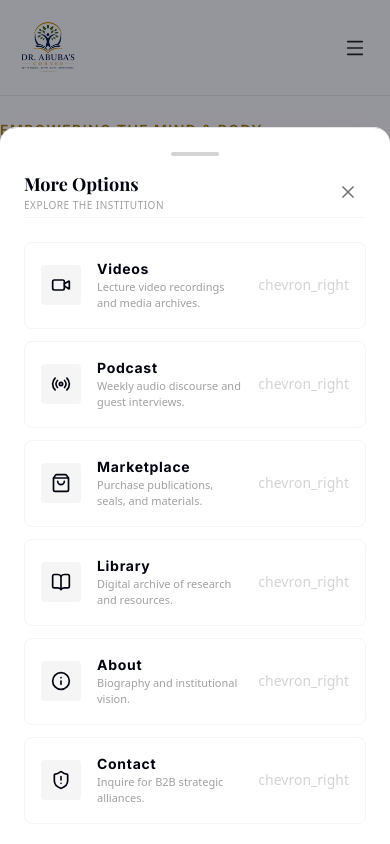
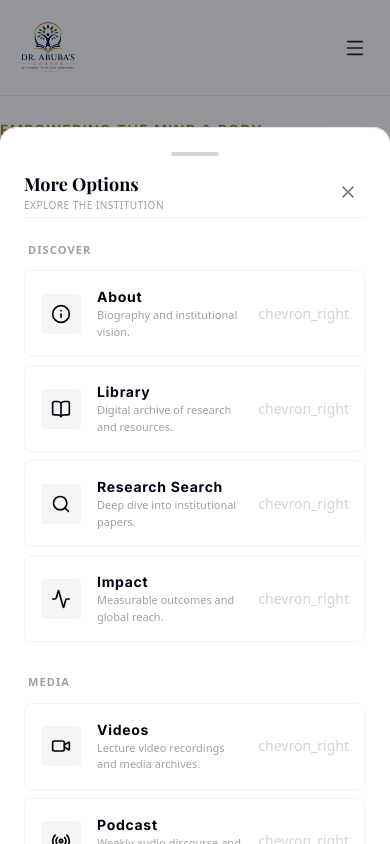
Before and after one commit to klmayua/drabubascorner, a Next.js app: page / in a window 390 px wide. Both pictures are taken after a click on the button "Toggle Menu". Shown: the top 844 px of the page. Built offline with nearby package versions, Linux system fonts and the light colour scheme; a web font is replaced by a local one.

Commit message:
feat: full mobile experience optimization for native-feel and a11y

```diff
--- a/src/components/Footer.tsx
+++ b/src/components/Footer.tsx
@@ -70,7 +70,7 @@ export default function Footer() {
         <div className="col-span-12 md:col-span-6 lg:col-span-2 flex flex-col border-b border-white/5 md:border-b-0 pb-4 md:pb-0">
           <button
             onClick={() => setIsNavOpen(!isNavOpen)}
-            className="flex justify-between items-center w-full text-left md:pointer-events-none focus:outline-none focus:ring-0 select-none bg-transparent border-none p-0 cursor-pointer"
+            className="flex justify-between items-center w-full text-left md:pointer-events-none focus:outline-none focus:ring-0 select-none bg-transparent border-none p-3 md:p-0 cursor-pointer active:scale-95 transition-transform"
           >
             <h6 className="font-label-lg text-label-lg text-white font-semibold uppercase tracking-wider mb-2">Navigation</h6>
             <span className="md:hidden text-white/60">
@@ -82,7 +82,7 @@ export default function Footer() {
               <Link
                 key={link.name}
                 href={link.href}
-                className="font-body-sm text-body-sm text-white/80 hover:text-white transition-all py-1 md:py-0"
+                className="font-body-sm text-body-sm text-white/80 hover:text-white transition-all py-2 md:py-0 active:scale-95"
               >
                 {link.name}
               </Link>
@@ -94,7 +94,7 @@ export default function Footer() {
         <div className="col-span-12 md:col-span-6 lg:col-span-2 flex flex-col border-b border-white/5 md:border-b-0 pb-4 md:pb-0">
           <button
             onClick={() => setIsInstOpen(!isInstOpen)}
-            className="flex justify-between items-center w-full text-left md:pointer-events-none focus:outline-none focus:ring-0 select-none bg-transparent border-none p-0 cursor-pointer"
+            className="flex justify-between items-center w-full text-left md:pointer-events-none focus:outline-none focus:ring-0 select-none bg-transparent border-none p-3 md:p-0 cursor-pointer active:scale-95 transition-transform"
           >
             <h6 className="font-label-lg text-label-lg text-white font-semibold uppercase tracking-wider mb-2">Institution</h6>
             <span className="md:hidden text-white/60">
@@ -102,22 +102,22 @@ export default function Footer() {
             </span>
           </button>
           <div className={`flex-col gap-unit-xs mt-2 md:mt-0 ${isInstOpen ? 'flex animate-fade-in-up' : 'hidden md:flex'}`}>
-            <Link href="/dashboard" className="font-body-sm text-body-sm text-white/80 hover:text-white transition-all py-1 md:py-0">
+            <Link href="/dashboard" className="font-body-sm text-body-sm text-white/80 hover:text-white transition-all py-2 md:py-0 active:scale-95">
               Member Dashboard
             </Link>
-            <Link href="/library" className="font-body-sm text-body-sm text-white/80 hover:text-white transition-all py-1 md:py-0">
+            <Link href="/library" className="font-body-sm text-body-sm text-white/80 hover:text-white transition-all py-2 md:py-0 active:scale-95">
               Research Library
             </Link>
-            <Link href="/partners" className="font-body-sm text-body-sm text-white/80 hover:text-white transition-all py-1 md:py-0">
+            <Link href="/partners" className="font-body-sm text-body-sm text-white/80 hover:text-white transition-all py-2 md:py-0 active:scale-95">
               Academic Cohort
             </Link>
-            <Link href="/speaking-consulting" className="font-body-sm text-body-sm text-white/80 hover:text-white transition-all py-1 md:py-0">
+            <Link href="/speaking-consulting" className="font-body-sm text-body-sm text-white/80 hover:text-white transition-all py-2 md:py-0 active:scale-95">
               Speaking
             </Link>
-            <Link href="/library" className="font-body-sm text-body-sm text-white/80 hover:text-white transition-all py-1 md:py-0">
+            <Link href="/library" className="font-body-sm text-body-sm text-white/80 hover:text-white transition-all py-2 md:py-0 active:scale-95">
               Resources
             </Link>
-            <Link href="mailto:info@drabubascorner.edu" className="font-body-sm text-body-sm text-white/80 hover:text-white transition-all py-1 md:py-0">
+            <Link href="mailto:info@drabubascorner.edu" className="font-body-sm text-body-sm text-white/80 hover:text-white transition-all py-2 md:py-0 active:scale-95">
               Contact
             </Link>
           </div>
--- a/src/components/MobileBottomNav.tsx
+++ b/src/components/MobileBottomNav.tsx
@@ -55,7 +55,7 @@ export default function MobileBottomNav() {
   };
 
   return (
-    <div className="md:hidden fixed bottom-0 left-0 right-0 h-[72px] bg-white/80 dark:bg-neutral-900/80 backdrop-blur-md border-t border-neutral-200 dark:border-neutral-800 z-50 px-4 pb-[safe-area-inset-bottom] transition-all duration-150 shadow-[0_-4px_16px_rgba(0,0,0,0.06)]">
+    <div className="md:hidden fixed bottom-0 left-0 right-0 h-[72px] bg-white/80 dark:bg-neutral-900/80 backdrop-blur-md border-t border-neutral-200 dark:border-neutral-800 z-50 px-4 pb-[env(safe-area-inset-bottom)] transition-all duration-150 shadow-[0_-4px_16px_rgba(0,0,0,0.06)] touch-action-manipulation">
       <nav className="flex justify-between items-center h-full max-w-md mx-auto">
         {navItems.map((item, index) => {
           const IconComponent = item.icon;
@@ -67,7 +67,7 @@ export default function MobileBottomNav() {
           const isActive = isRouteActive;
 
           const content = (
-            <div className="flex flex-col items-center justify-center h-full w-full gap-1">
+            <div className="flex flex-col items-center justify-center h-full w-full gap-1 transition-transform active:scale-95">
               <IconComponent
                 className={`transition-colors duration-200 ${isActive ? 'text-[#C5A059]' : 'text-neutral-500'}`}
                 size={22}
--- a/src/components/MoreMenuBottomSheet.tsx
+++ b/src/components/MoreMenuBottomSheet.tsx
@@ -2,7 +2,11 @@
 
 import React, { useEffect, useState } from 'react';
 import Link from 'next/link';
-import { X, Video, Radio, ShoppingBag, Info, ShieldAlert, BookOpen } from 'lucide-react';
+import {
+  X, Video, Radio, ShoppingBag, Info, ShieldAlert,
+  BookOpen, Search, Activity, Mail, Archive,
+  Calendar, Briefcase, Mic
+} from 'lucide-react';
 
 interface SheetLink {
   name: string;
@@ -11,46 +15,49 @@ interface SheetLink {
   description: string;
 }
 
-const sheetLinks: SheetLink[] = [
+interface SheetSection {
+  title: string;
+  links: SheetLink[];
+}
+
+const sections: SheetSection[] = [
   {
-    name: 'Videos',
-    href: '/video-archive',
-    icon: Video,
-    description: 'Lecture video recordings and media archives.',
+    title: 'Discover',
+    links: [
+      { name: 'About', href: '/about', icon: Info, description: 'Biography and institutional vision.' },
+      { name: 'Library', href: '/library', icon: BookOpen, description: 'Digital archive of research and resources.' },
+      { name: 'Research Search', href: '/research-search', icon: Search, description: 'Deep dive into institutional papers.' },
+      { name: 'Impact', href: '/impact', icon: Activity, description: 'Measurable outcomes and global reach.' },
+    ],
   },
   {
-    name: 'Podcast',
-    href: '/podcast',
-    icon: Radio,
-    description: 'Weekly audio discourse and guest interviews.',
+    title: 'Media',
+    links: [
+      { name: 'Videos', href: '/video-archive', icon: Video, description: 'Lecture video recordings and media archives.' },
+      { name: 'Podcast', href: '/podcast', icon: Radio, description: 'Weekly audio discourse and guest interviews.' },
+      { name: 'Newsletter', href: '/newsletter', icon: Mail, description: 'The Weekly Dispatch subscription.' },
+      { name: 'Newsletter Archive', href: '/newsletter-archive', icon: Archive, description: 'Past editions of the institutional dispatch.' },
+    ],
   },
   {
-    name: 'Marketplace',
-    href: '/marketplace',
-    icon: ShoppingBag,
-    description: 'Purchase publications, seals, and materials.',
+    title: 'Opportunities',
+    links: [
+      { name: 'Events', href: '/events', icon: Calendar, description: 'Upcoming seminars and symposiums.' },
+      { name: 'Services', href: '/services', icon: Briefcase, description: 'Professional consulting and guidance.' },
+      { name: 'Speaking', href: '/speaking-consulting', icon: Mic, description: 'Keynote and strategic lecture engagements.' },
+      { name: 'Partners', href: '/partners', icon: ShieldAlert, description: 'Inquire for B2B strategic alliances.' },
+    ],
   },
   {
-    name: 'Library',
-    href: '/library',
-    icon: BookOpen,
-    description: 'Digital archive of research and resources.',
-  },
-  {
-    name: 'About',
-    href: '/about',
-    icon: Info,
-    description: 'Biography and institutional vision.',
-  },
-  {
-    name: 'Contact',
-    href: '/partners',
-    icon: ShieldAlert,
-    description: 'Inquire for B2B strategic alliances.',
+    title: 'Business',
+    links: [
+      { name: 'Marketplace', href: '/marketplace', icon: ShoppingBag, description: 'Purchase publications, seals, and materials.' },
+    ],
   },
 ];
 
 export default function MoreMenuBottomSheet() {
+
   const [isOpen, setIsOpen] = useState(false);
 
   useEffect(() => {
@@ -106,15 +113,21 @@ export default function MoreMenuBottomSheet() {
         </div>
 
         {/* Links Grid List */}
-        <div className="space-y-3">
-          {sheetLinks.map((link, index) => {
+        <div className="space-y-8">
+          {sections.map((section, sIdx) => (
+            <div key={sIdx} className="space-y-3">
+              <h4 className="text-[11px] font-bold text-neutral-400 uppercase tracking-widest pl-1">
+                {section.title}
+              </h4>
+              <div className="space-y-2">
+                {section.links.map((link, lIdx) => {
                   const IconComp = link.icon;
                   return (
                     <Link
-                key={index}
+                      key={lIdx}
                       href={link.href}
                       onClick={() => setIsOpen(false)}
-                className="flex items-center gap-unit-md p-unit-md hover:bg-neutral-50 dark:hover:bg-neutral-800/50 rounded-xl border border-neutral-100 dark:border-neutral-800 transition-all active:bg-neutral-100 text-inherit no-underline"
+                      className="flex items-center gap-unit-md p-unit-md hover:bg-neutral-50 dark:hover:bg-neutral-800/50 rounded-xl border border-neutral-100 dark:border-neutral-800 transition-all active:scale-95 text-inherit no-underline"
                     >
                       <div className="w-10 h-10 bg-neutral-100 dark:bg-neutral-800 flex items-center justify-center rounded-lg text-primary text-[#C5A059] shrink-0">
                         <IconComp size={20} />
@@ -129,6 +142,9 @@ export default function MoreMenuBottomSheet() {
                 })}
               </div>
             </div>
+          ))}
+        </div>
+      </div>
     </div>
   );
 }
```
Also changed, not shown: src/app/page.tsx (+1 -1 lines). Lines whose indentation alone changed are shown as unchanged.
